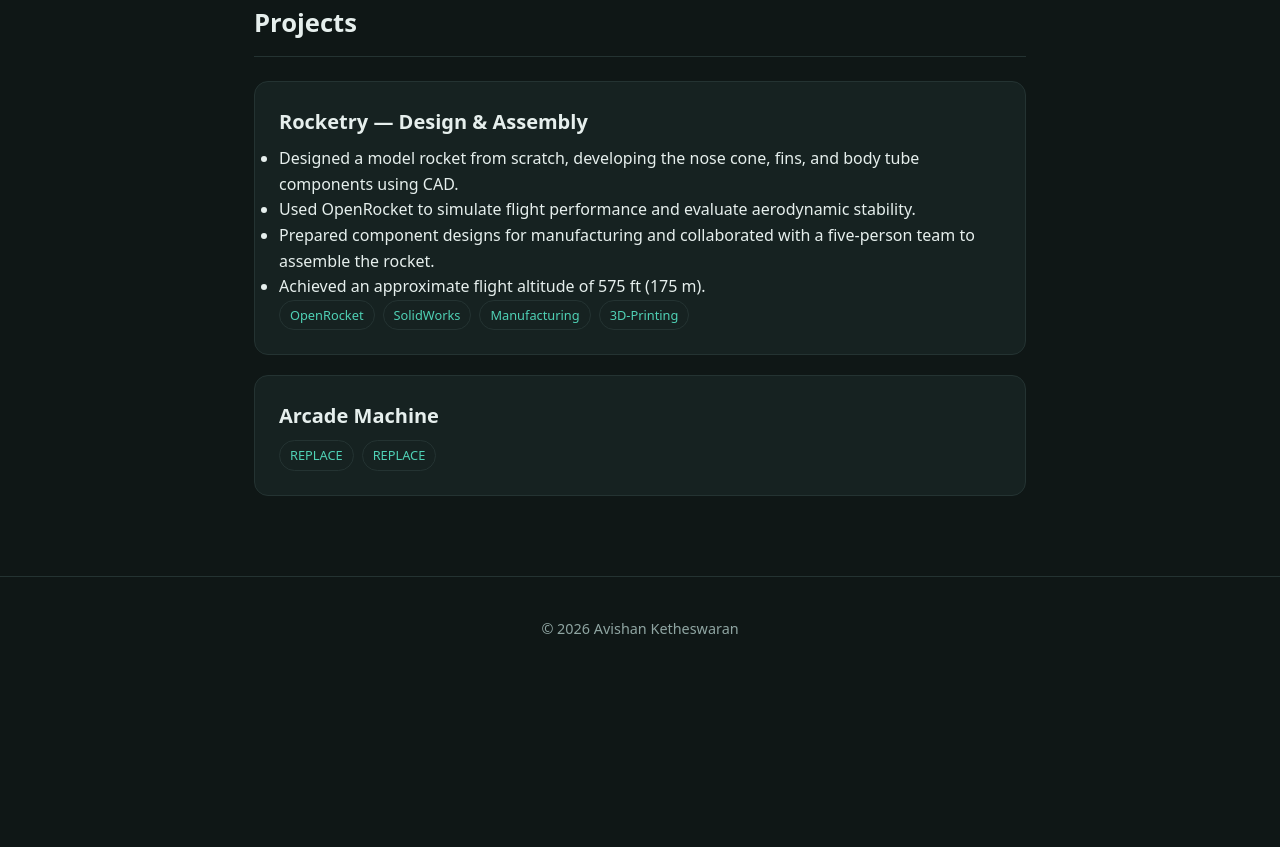
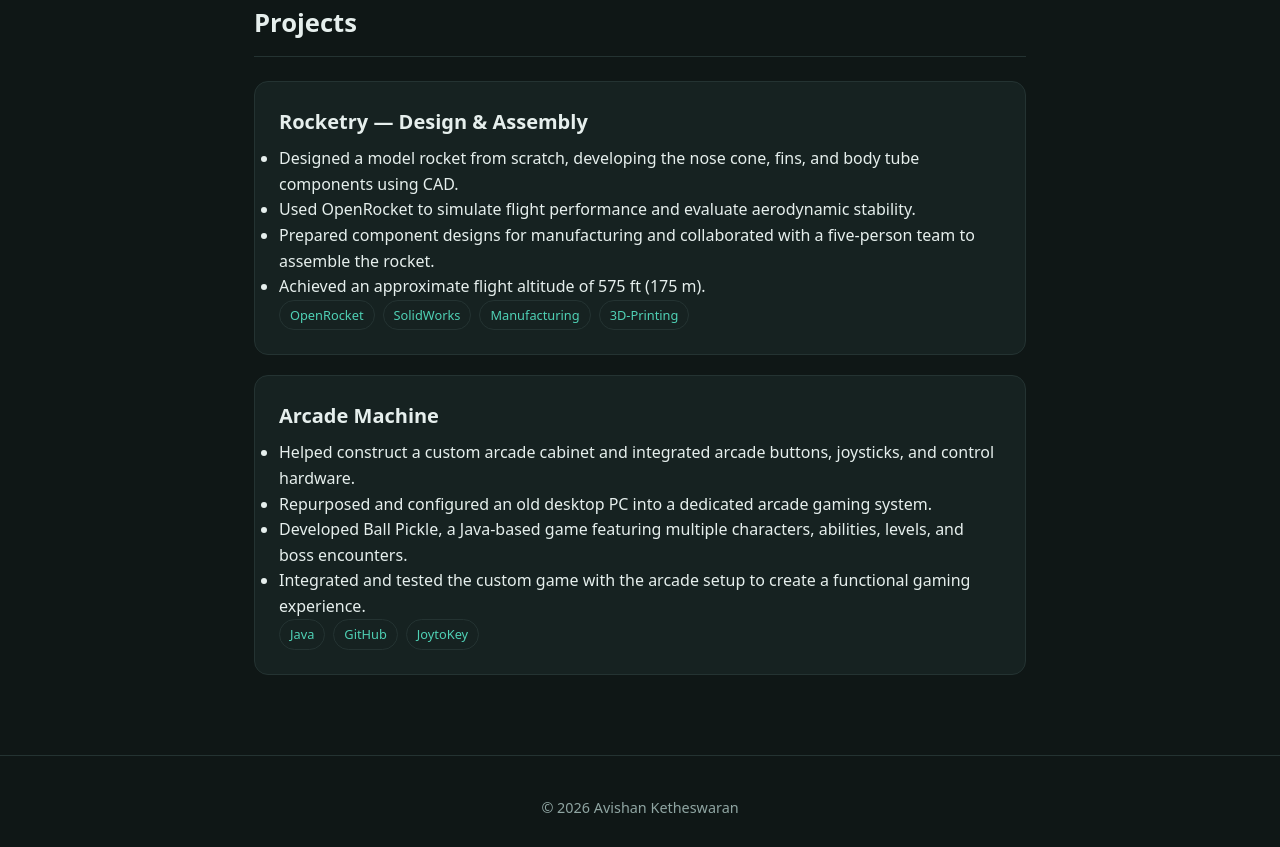
Before and after one commit to avishan035/avishan, a plain HTML site: page index.html in a window 1280 px wide. Shown: the part 368-1215 px from the top of the page. Before the commit the page ends 1048 px from the top, so only its background shows below. Drawn offline with Linux system fonts and the light colour scheme.

Commit message:
Just fix it

```diff
--- a/index.html
+++ b/index.html
@@ -44,8 +44,17 @@
       <article class="project">
         <!-- <img src="images/arcade.jpg" alt="Arcade machine"> -->
         <h3>Arcade Machine</h3>
+        <ul>
+    <li>Helped construct a custom arcade cabinet and integrated arcade buttons, joysticks, and control hardware.</li>
 
-        <ul class="tags"><li>REPLACE</li><li>REPLACE</li></ul>
+    <li>Repurposed and configured an old desktop PC into a dedicated arcade gaming system.</li>
+
+    <li>Developed Ball Pickle, a Java-based game featuring multiple characters, abilities, levels, and boss encounters.</li>
+
+    <li>Integrated and tested the custom game with the arcade setup to create a functional gaming experience.</li>
+</ul>
+
+        <ul class="tags"><li>Java</li><li>GitHub</li><li>JoytoKey</li></ul>
         <!-- <a class="more" href="https://github.com/avishan035/REPO-NAME">View on GitHub →</a> -->
       </article>
     </section>
```
